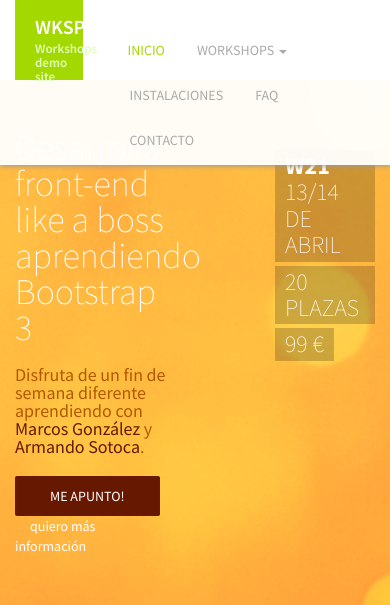
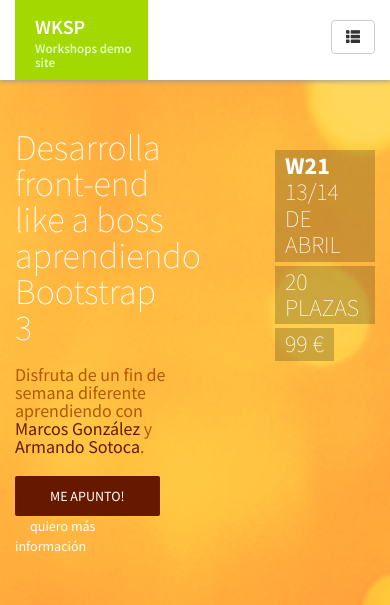
Before and after one commit to devsantoshm/bs-paginaweb, a PHP site: page / in a window 390 px wide; the page is wider, and only the part inside the window is pictured. Shown: the top 605 px of that part. Run offline with PHP 8.4, Linux system fonts and the light colour scheme; some libraries are stand-ins or nearby versions.

Commit message:
Estilos responsive al menu principal

```diff
--- a/css/style.css
+++ b/css/style.css
@@ -85,6 +85,37 @@ ul li {
 	background: none;
 }
 
+/* MOBILE MENU NAVIGATION */
+#mobile-menu-button {
+	float: right;
+	width: 44px;
+	margin: 20px 0;
+}
+
+#mobile-main-menu {
+	display: none;
+}
+
+#mobile-main-menu a {
+	display: block;
+	width: 100%;
+	padding: 10px 0;
+	border-top: 1px solid #eee;
+	color: #aaa;
+	text-align: center;
+	text-transform: uppercase;
+}
+
+#mobile-main-menu li {
+	margin: 0;
+}
+
+#mobile-main-menu a:hover {
+	color: #fff;
+	text-decoration: none;
+	background-color: #a3d900;
+}
+
 /* *************************************
 * *************** Footer ***************
 * ************************************ */
--- a/inc/footer_common.php
+++ b/inc/footer_common.php
@@ -1,3 +1,14 @@
 <script src="//ajax.googleapis.com/ajax/libs/jquery/1.11.0/jquery.min.js"></script>
 <!-- Latest compiled and minified JavaScript -->
 <script src="//netdna.bootstrapcdn.com/bootstrap/3.1.1/js/bootstrap.min.js"></script>
+<script>
+	function toggleMobileMenu()
+	{
+		var $mobileMenu = $('#mobile-main-menu');
+		$mobileMenu.slideToggle('fast');
+	}
+
+	$(document).ready(function() {
+		$('#mobile-menu-button').on('click', toggleMobileMenu);
+	});
+</script>
--- a/inc/header.php
+++ b/inc/header.php
@@ -1,11 +1,11 @@
 <header id="main-header">
 	<div class="container">
 		<div class="row">
-			<div class="col-xs-3">
+			<div class="col-xs-5 col-sm-3">
 				<h1 id="main-logo"><a href="index.php">WKSP<span>Workshops demo site</span></a></h1>
 			</div>
-			<div class="col-xs-9">
-				<ul id="main-menu" class="nav nav-pills">
+			<div class="col-xs-7 col-sm-9">
+				<ul id="main-menu" class="nav nav-pills hidden-xs">
 					<li class="active"><a href="index.php">INICIO</a></li>
 					<li class="dropdown">
 						<a class="dropdown-toggle" data-toggle="dropdown" href="#">WORKSHOPS <span class="caret"></span></a>
@@ -18,7 +18,21 @@
 					<li><a href="#">FAQ</a></li>
 	  				<li><a href="#">CONTACTO</a></li>
 				</ul>
+
+				<a href="#" id="mobile-menu-button" class="btn btn-default visible-xs">
+					<span class="glyphicon glyphicon-th-list"></span>
+				</a>
 			</div>
 		</div>
 	</div>
+	<div class="visible-xs">
+		<ul id="mobile-main-menu">
+			<li><a href="index.php">Inicio</a></li>
+			<li><a href="detail.php">Workshop A</a></li>
+			<li><a href="detail.php">Workshop B</a></li>
+			<li><a href="#">Instalaciones</a></li>
+			<li><a href="#">Faq</a></li>
+			<li><a href="#">Contacto</a></li>
+		</ul>
+	</div>
 </header>
```
